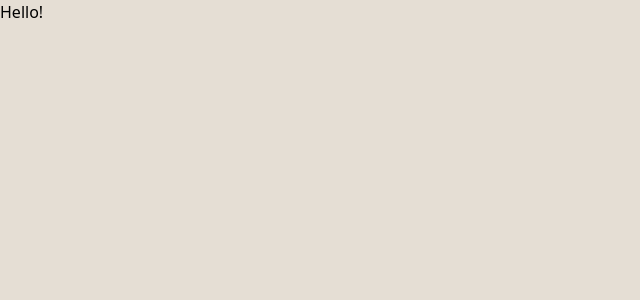
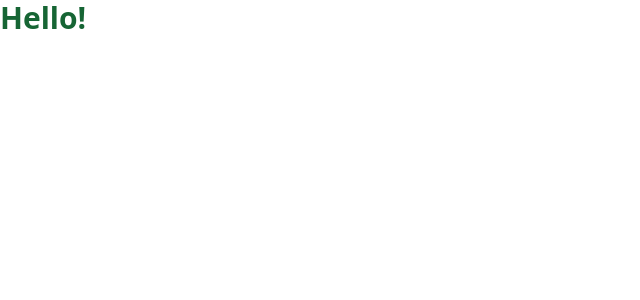
Before and after one commit to Lu-Smith/vue_expense_tracker, a Vue app: page / in a window 1280 px wide. Shown: the top 300 px of the page, without its empty margins (0-640 px from the left). Built offline with nearby package versions, Linux system fonts and the light colour scheme.

Commit message:
Updated tailwind

```diff
--- a/package.json
+++ b/package.json
@@ -17,7 +17,9 @@
     "@types/node": "^18.18.5",
     "@vitejs/plugin-vue": "^4.4.0",
     "@vue/tsconfig": "^0.4.0",
+    "autoprefixer": "^10.4.16",
     "npm-run-all2": "^6.1.1",
+    "postcss": "^8.4.31",
     "tailwindcss": "^3.3.5",
     "typescript": "~5.2.0",
     "vite": "^4.4.11",
--- /dev/null
+++ b/postcss.config.js
@@ -0,0 +1,6 @@
+module.exports = {
+  plugins: {
+    tailwindcss: {},
+    autoprefixer: {},
+  },
+}
--- a/src/App.vue
+++ b/src/App.vue
@@ -1,5 +1,5 @@
 <template>
-    <h1 class='text-green-800'>
+    <h1 class='text-green-800 text-3xl font-bold'>
     Hello!
   </h1>
 </template>
--- a/src/input.css
+++ b/src/input.css
@@ -7,7 +7,3 @@
     padding: 0;
     box-sizing: border-box;
 }
-
-body {
-    background-color: rgb(229, 222, 212);
-}
--- a/tailwind.config.js
+++ b/tailwind.config.js
@@ -1,8 +1,7 @@
 /** @type {import('tailwindcss').Config} */
 module.exports = {
   content: [
-    "index.html",
-  "./src/**/*.{js,jsx,ts,tsx}"],
+    "./index.html", "./src/**/*.{vue,js,ts,jsx,tsx}"],
   theme: {
     extend: {},
   },
```
Also changed, not shown: 1 other file (tests, documents, lock files or other folders).
